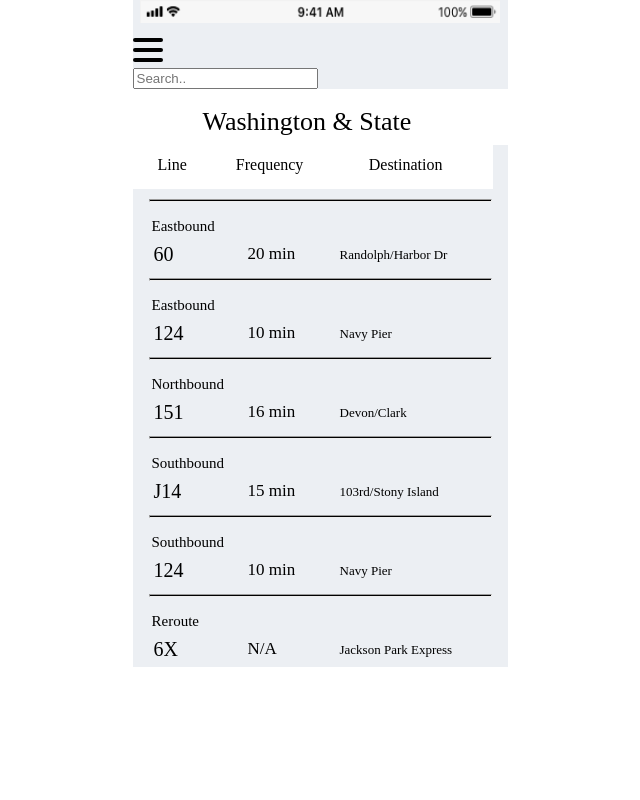
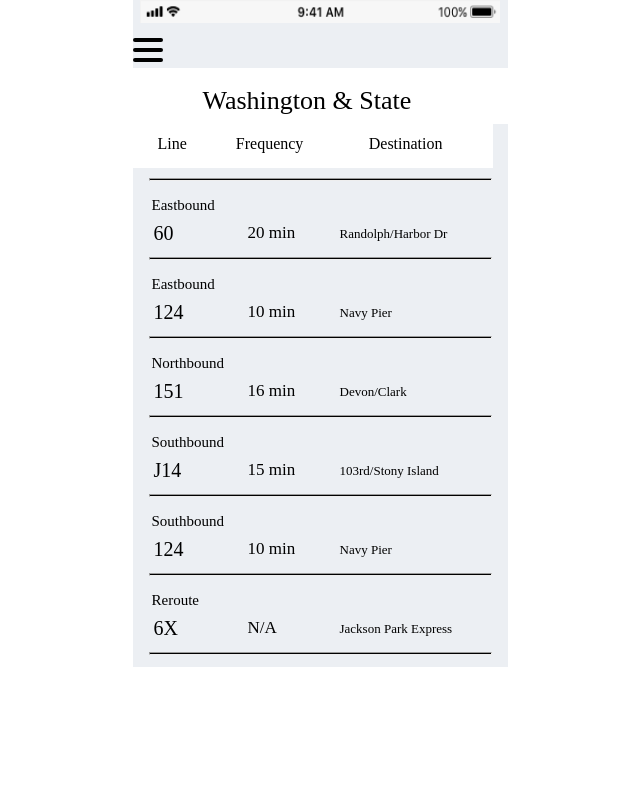
Before and after one commit to carlywebb/Frontend-Challenge, a plain HTML site: page index.html in a window 1280 px wide. Shown: the whole page, without its empty margins (320-960 px from the left). Drawn offline with Linux system fonts and the light colour scheme.

Commit message:
removed search

```diff
--- a/index.html
+++ b/index.html
@@ -15,9 +15,7 @@
   <div class="bar2"></div>
   <div class="bar3"></div>
 </div>
-        <div class="topnav">
-            <input type="text" placeholder="Search..">
-        </div>
+        <div>
           <h3 class="title">Washington &amp; State</h3>
           <div class="list-table">
             <ul class="list-table-content">
```
